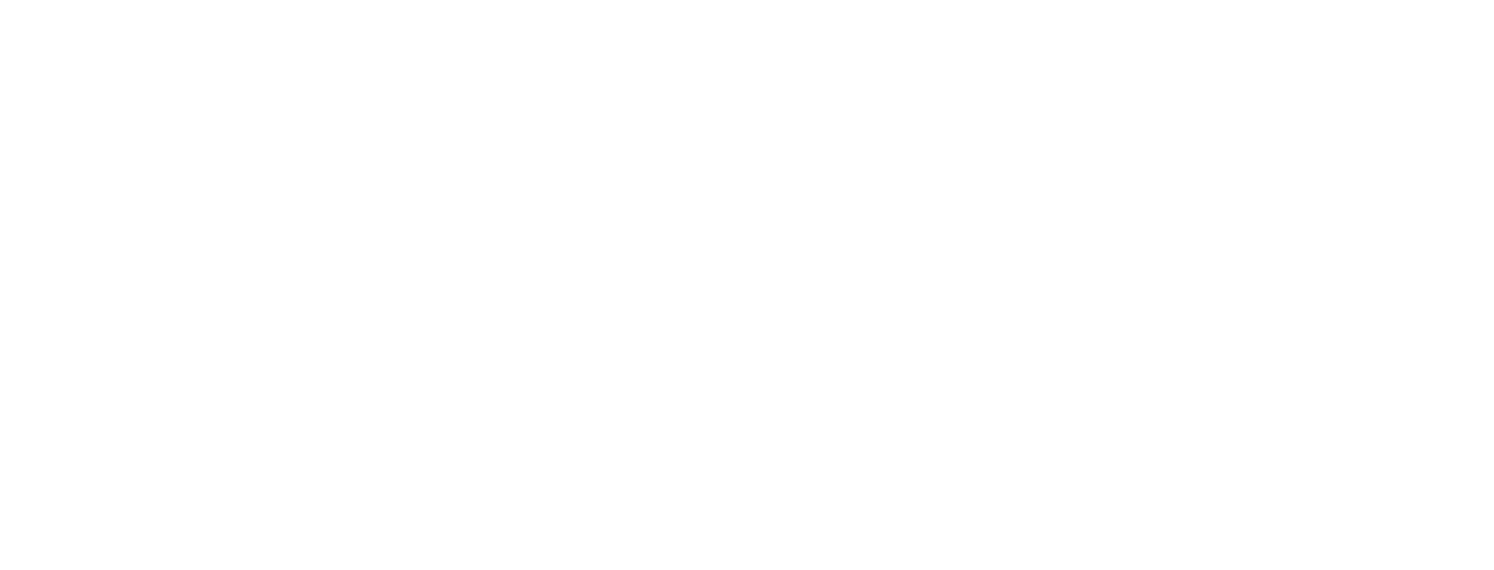
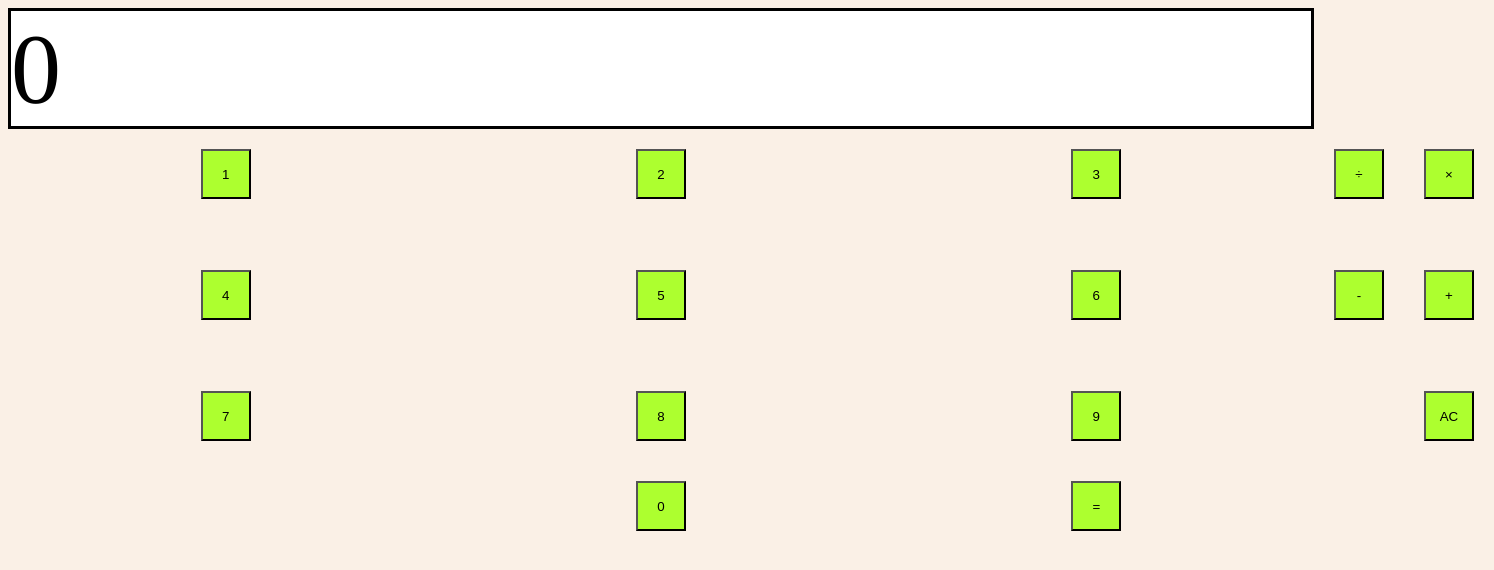
Before and after one commit to T-Level-2024/Storage, a plain HTML site: page 30178812/calculator/index.html in a window 1280 px wide. Shown: the whole page, 1494 px wide, since content can reach past the window. Drawn offline with Linux system fonts and the light colour scheme.

Commit message:
Calculator

```diff
--- a/30178812/calculator/index.html
+++ b/30178812/calculator/index.html
@@ -1,9 +1,62 @@
 <!DOCTYPE html>
 <html>
     <head>
-
+        <link rel="stylesheet" href="styles.css">
     </head>
     <body>
+        <div class="container">
+            <div class="title">
+                0
+            </div>
+            <div class="one">
+                <button>1</button>
+            </div>
+            <div class="two">
+                <button>2</button>
+            </div>
+            <div class="three">
+                <button>3</button>
+            </div>
+            <div class="four">
+                <button>4</button>
+            </div>
+            <div class="five">
+                <button>5</button>
+            </div>
+            <div class="six">
+                <button>6</button>
+            </div>
+            <div class="seven">
+                <button>7</button>
+            </div>
+            <div class="eight">
+                <button>8</button>
+            </div>
+            <div class="nine">
+                <button>9</button>
+            </div>
+            <div class="zero">
+                <button>0</button>
+            </div>
+            <div class="division">
+                <button>÷</button>
+            </div>
+            <div class="multiplication">
+                <button>×</button>
+            </div>
+            <div class="subtraction">
+                <button>-</button>
+            </div>
+            <div class="addition">
+                <button>+</button>
+            </div>
+            <div class="equals">
+                <button>=</button>
+            </div>
+            <div class="clear">
+                <button>AC</button>
+            </div>
+        </div>
         <script type="module" src="script.js"></script>
     </body>
 </html>
--- /dev/null
+++ b/30178812/calculator/styles.css
@@ -0,0 +1,89 @@
+.container {
+    display: grid;
+    justify-items: center;
+    grid-template-columns: 1Fr 1Fr 1Fr;
+    grid-template-rows: 1Fr 1Fr 1Fr;
+}
+body {
+    background-color: linen;
+}
+.title {
+    border: solid;
+    grid-row: 1;
+    grid-column-start: 1;
+    grid-column-end: 4;
+    width: 1300px;
+    background-color: white;
+    text-align: left;
+    font-size: 100px;
+}
+button {
+    margin: 20px;
+    background-color: greenyellow;
+    width: 50px;
+    height: 50px;
+}
+.one {
+    grid-row: 2;
+    grid-column: 1;
+}
+.two {
+    grid-row: 2;
+    grid-column: 2;
+}
+.three {
+    grid-row: 2;
+    grid-column: 3;
+}
+.four {
+    grid-row: 3;
+    grid-column: 1;
+}
+.five {
+    grid-row: 3;
+    grid-column: 2;
+}
+.six {
+    grid-row: 3;
+    grid-column: 3;
+}
+.seven {
+    grid-row: 4;
+    grid-column: 1;
+}
+.eight {
+    grid-row: 4;
+    grid-column: 2;
+}
+.nine {
+    grid-row: 4;
+    grid-column: 3;
+}
+.zero {
+    grid-row: 5;
+    grid-column: 2;
+}
+.division {
+    grid-row: 2;
+    grid-column: 4;
+}
+.multiplication {
+    grid-row: 2;
+    grid-column: 5;
+}
+.subtraction {
+    grid-row: 3;
+    grid-column: 4;
+}
+.addition {
+    grid-row: 3;
+    grid-column: 5;
+}
+.clear {
+    grid-row: 4;
+    grid-column: 5;
+}
+.equals {
+    grid-row: 5;
+    grid-column: 3;
+}
```
